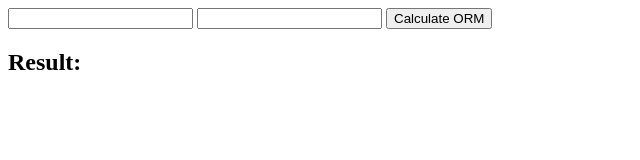
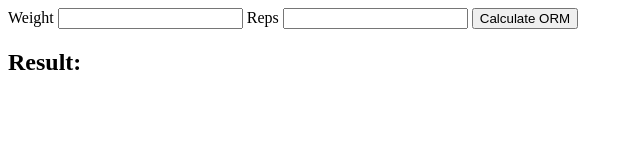
Before and after one commit to tfarrell-vz/ng-one-rep-max, a plain HTML site: page index.html in a window 1280 px wide. Shown: the whole page, without its empty margins (0-640 px from the left). Drawn offline with nearby package versions, Linux system fonts and the light colour scheme.

Commit message:
Add labels for the inputs

```diff
--- a/index.html
+++ b/index.html
@@ -6,8 +6,15 @@
   <script src="https://ajax.googleapis.com/ajax/libs/angularjs/1.3.16/angular.min.js"></script>
 </head>
 <body ng-app="ng-orm" ng-controller="MainCtrl">
-  <input ng-model="weight" />
-  <input ng-model="reps" />
+  <label>
+    Weight
+    <input ng-model="weight" />
+  </label>
+
+  <label>
+    Reps
+    <input ng-model="reps" />
+  </label>
   <button ng-click="calculate()">Calculate ORM</button>
   <h2>Result: {{ result }} </h2>
   <script src="app.js"></script>
```
